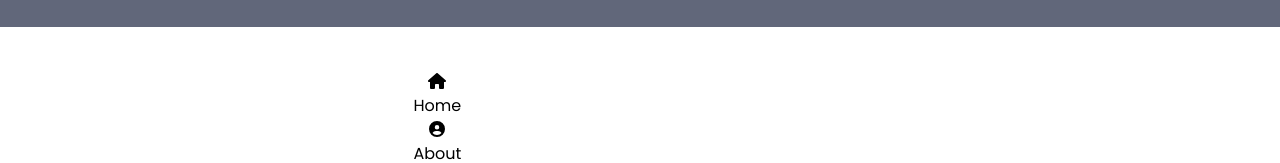
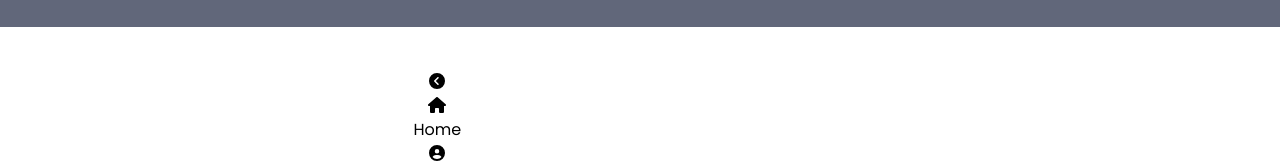
Before and after one commit to awesohame/MyPortfolio, a React (Vite) app: page / in a window 1280 px wide. Shown: the part 773-936 px from the top of the page. Built offline with nearby package versions, Linux system fonts and the light colour scheme.

Commit message:
made Navbar collapsible

```diff
--- a/src/components/Navbar.jsx
+++ b/src/components/Navbar.jsx
@@ -1,8 +1,9 @@
 import './Navbar.css';
 import navimg from '../assets/SA.png';
 import { NavLink } from 'react-router-dom';
-import { FontAwesomeIcon } from '@fortawesome/react-fontawesome'
-import { faHouse, faCircleUser, faDiagramProject, faBrain, faComment } from '@fortawesome/free-solid-svg-icons'
+import { FontAwesomeIcon } from '@fortawesome/react-fontawesome';
+import { faHouse, faCircleUser, faDiagramProject, faBrain, faComment, faCircleChevronLeft, faCircleChevronRight } from '@fortawesome/free-solid-svg-icons';
+import { useState } from 'react';
 
 let navdata = [
     {
@@ -33,12 +34,24 @@ let navdata = [
 ]
 
 export default function Navbar() {
+    const [expanded, setExpanded] = useState(true);
+    //h-screen shrink-0 bg-[#24282d] basis-[5%]
     return (
-        <div className="h-screen basis-[15%] shrink-0 bg-[#24282d]">
-            <div className="flex flex-col items-center w-full p-1 h-1/5">
-                <img src={navimg} alt="img" className="h-20 w-20 m-6" />
+        <div className={`h-screen shrink-0 bg-[#24282d] ${expanded ? "basis-[15%]" : "basis-[5%]"}`}>
+            <div className="flex justify-end items-center w-full h-1/5">
+                {expanded && (<div className='flex justify-center items-center w-full'>
+                    <img src={navimg} alt="img" className="h-20 w-20" />
+                </div>)}
+                <div className='p-4'>
+                    <button onClick={() => {
+                        setExpanded(!expanded);
+                    }} className='h-10 w-10 text-[#eeeeee] cursor-pointer'>
+                        {expanded ? <FontAwesomeIcon icon={faCircleChevronLeft} className='h-full w-full' /> : <FontAwesomeIcon icon={faCircleChevronRight} className='h-full w-full' />}
+                    </button>
+
+                </div>
+
             </div>
-
             <div className="h-3/5 flex flex-col justify-center">
                 <ul className="flex flex-col items-center">
                     {navdata.map((item, index) => (
@@ -46,13 +59,12 @@ export default function Navbar() {
                             <NavLink to={item.link}
                                 // className='rounded-lg text-2xl/10 p-3 m-2 w-3/4 flex items-center hover:bg-[#1a1b1b]'
                                 className={({ isActive }) => {
-                                    return ('rounded-lg text-2xl/10 p-3 m-2 w-3/4 flex items-center hover:bg-[#1a1b1b] '
-                                        +
-                                        ((isActive) ? ' bg-[#1a1b1b]' : ' bg-[#24282d]')
+                                    return ('rounded-lg text-2xl/8 p-4 m-1 w-[80%] flex items-center hover:bg-[#1a1b1b] '
+                                        + ((isActive) ? ' bg-[#1a1b1b]' : ' bg-[#24282d]')
                                     )
                                 }}>
                                 <FontAwesomeIcon icon={item.icon} className='h-8 w-8 text-[#eeeeee]' />
-                                <p className="pl-3 text-[#eeeeee]">{item.name}</p>
+                                {expanded && (<p className="pl-3 text-[#eeeeee]">{item.name}</p>)}
                             </NavLink>
                         </li>
                     ))}
@@ -68,7 +80,7 @@ export default function Navbar() {
                             ((isActive) ? ' bg-[#ffc54d] text-[#1a1b1b]' : ' bg-[#1a1b1b] text-[#eeeeee]')
                         )
                     }}>
-                    Resume
+                    {expanded ? ('Resume') : ('R')}
                 </NavLink>
             </div>
         </div >
```
